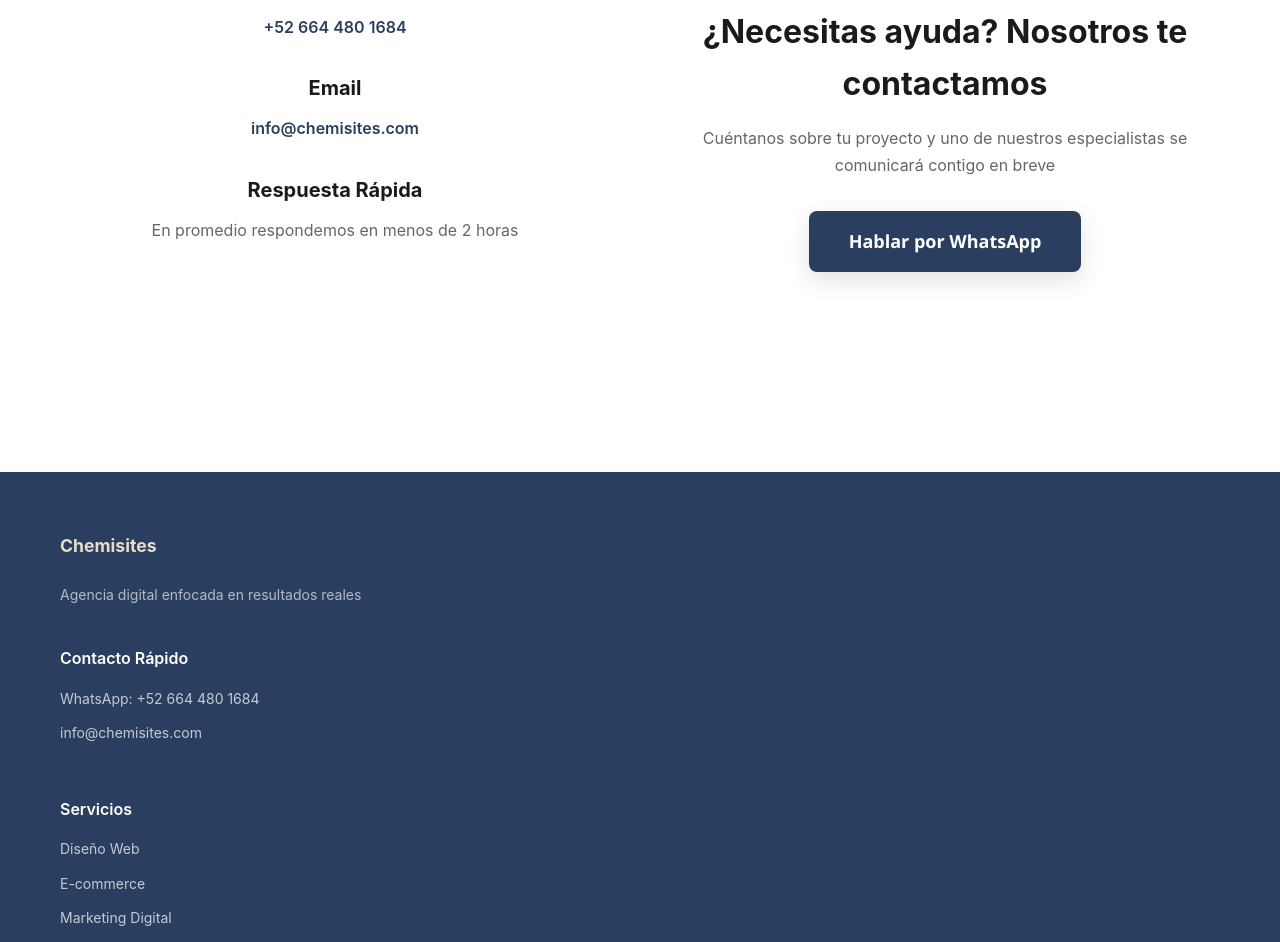
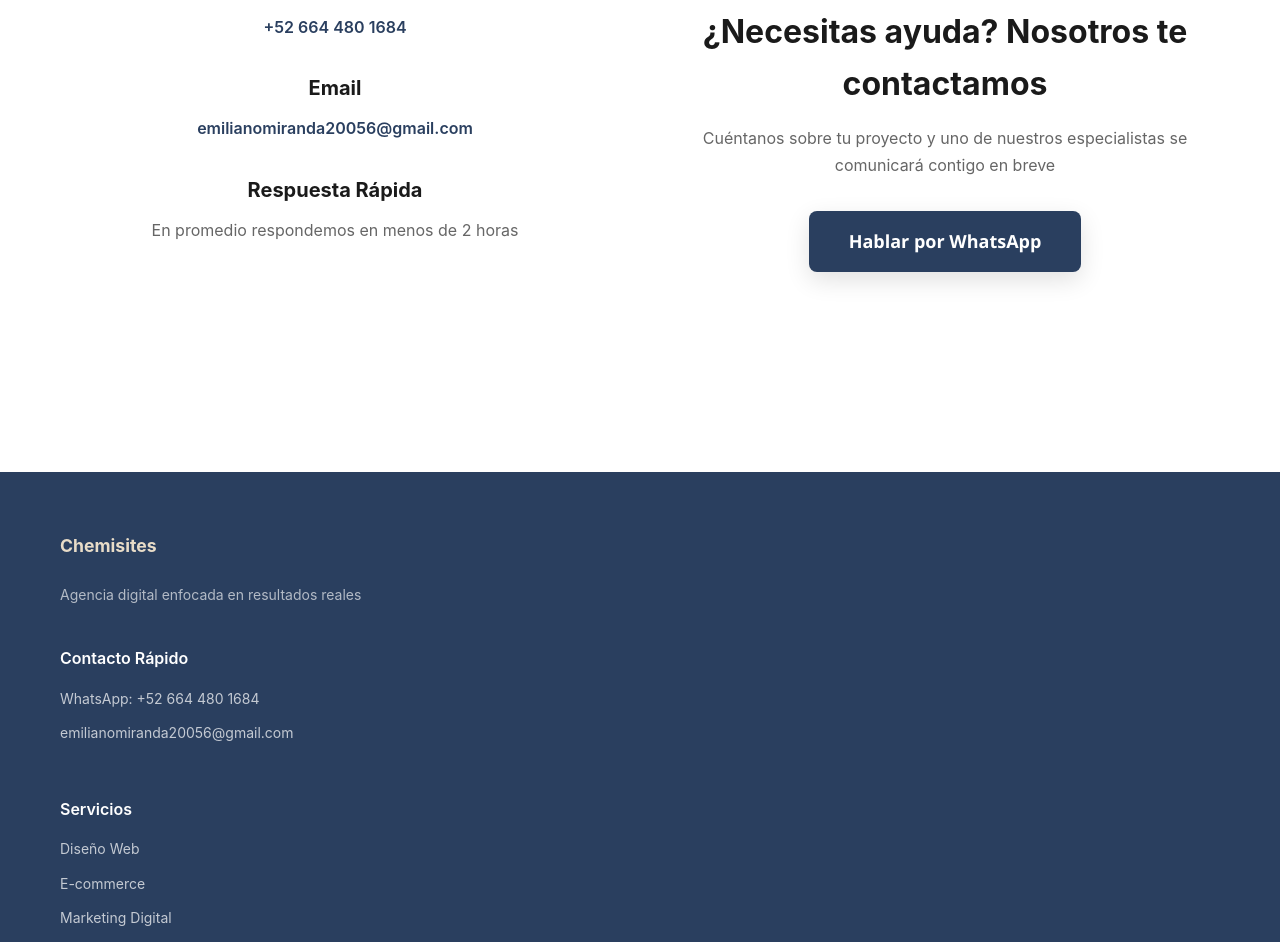
Before and after one commit to emilianomiranda2005/chemisites, a React (Vite) app in the folder chemistes-react/: page / in a window 1280 px wide. Shown: the part 5103-6045 px from the top of the page. Built offline with nearby package versions, Linux system fonts and the light colour scheme.

Commit message:
fix:correo

```diff
--- a/chemistes-react/src/components/Contact.jsx
+++ b/chemistes-react/src/components/Contact.jsx
@@ -17,8 +17,8 @@
             </div>
             <div className="contact-item">
               <h3>Email</h3>
-              <a href="mailto:info@chemisites.com">
-                info@chemisites.com
+              <a href="mailto:emilianomiranda20056@gmail.com">
+                emilianomiranda20056@gmail.com
               </a>
             </div>
             <div className="contact-item">
--- a/chemistes-react/src/components/Footer.jsx
+++ b/chemistes-react/src/components/Footer.jsx
@@ -15,8 +15,8 @@
             <a href="https://wa.me/526644801684" target="_blank" rel="noopener noreferrer" className="footer-link">
               WhatsApp: +52 664 480 1684
             </a>
-            <a href="mailto:info@chemisites.com" className="footer-link">
-              info@chemisites.com
+            <a href="mailto:emilianomiranda20056@gmail.com" className="footer-link">
+              emilianomiranda20056@gmail.com
             </a>
           </div>
 
```
